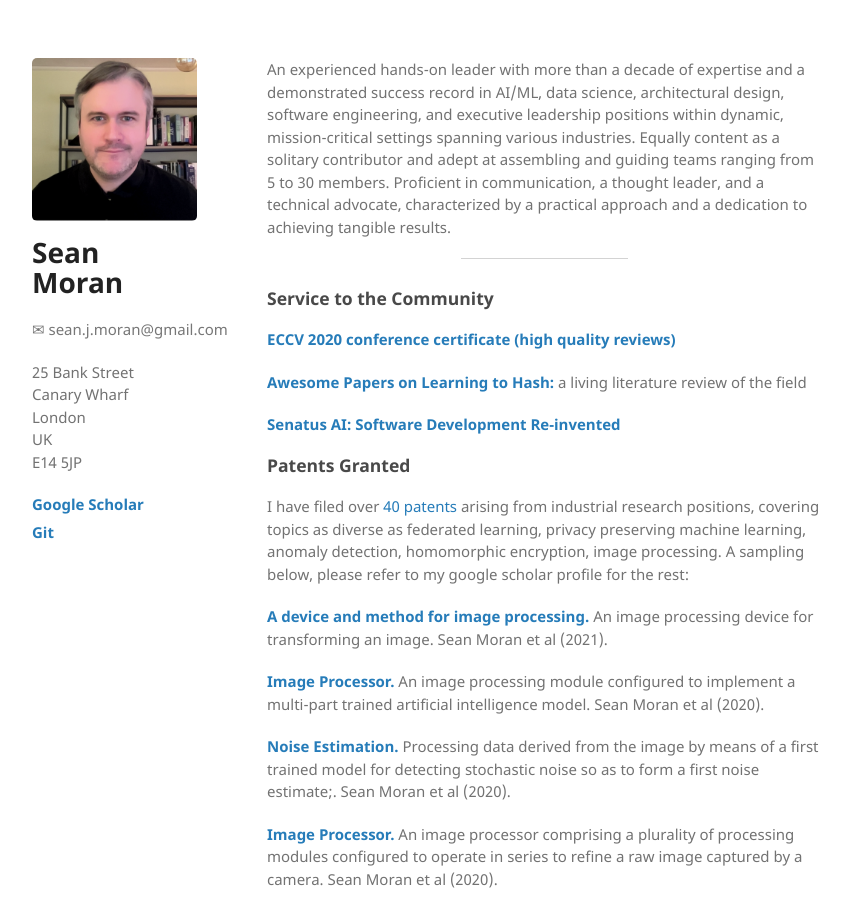
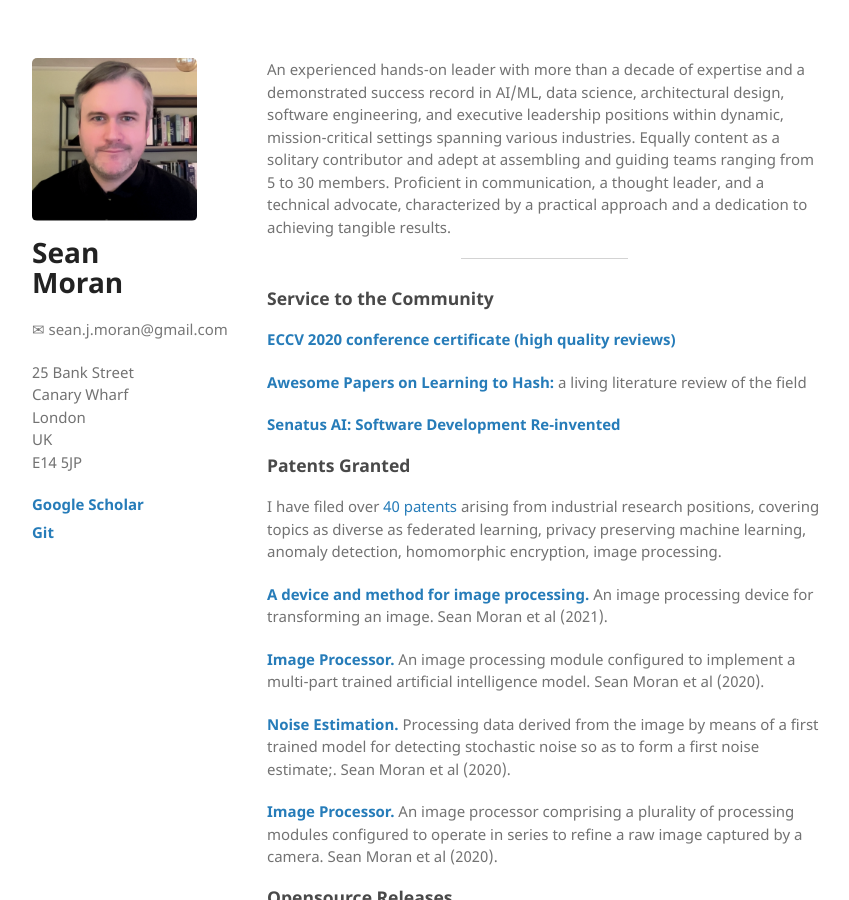
Before and after one commit to sjmoran/sjmoran.github.io, a Jekyll site: the page built from index.html, in a window 1280 px wide and 900 px high. Shown: the whole window, without its empty margins (26-875 px from the left). Built offline with Jekyll 4.4.1, drawn with Linux system fonts in a browser that asks for light colours.

Commit message:
Update index.html

```diff
--- a/index.html
+++ b/index.html
@@ -18,8 +18,7 @@
 
 <h3 id="published-and-presented-work">Patents Granted</h3>
 
-<p>I have filed over <a target="_blank" href="https://scholar.google.co.uk/citations?user=nbw0rIUAAAAJ&hl=en">40 patents</a> arising from industrial research positions, covering topics as diverse as federated learning, privacy preserving machine learning, anomaly detection, homomorphic encryption, image processing. A sampling below, please refer to my google scholar profile for the rest:
-</p>
+<p>I have filed over <a target="_blank" href="https://scholar.google.co.uk/citations?user=nbw0rIUAAAAJ&hl=en">40 patents</a> arising from industrial research positions, covering topics as diverse as federated learning, privacy preserving machine learning, anomaly detection, homomorphic encryption, image processing.</p>
 
 <p><strong><a target="_blank" href="https://patentimages.storage.googleapis.com/00/f5/06/cc3f0f942174df/WO2021093956A1.pdf">A device and method for image processing. </a></strong>An image processing device for transforming an image. Sean Moran et al (2021).
 <br /></p>
```
